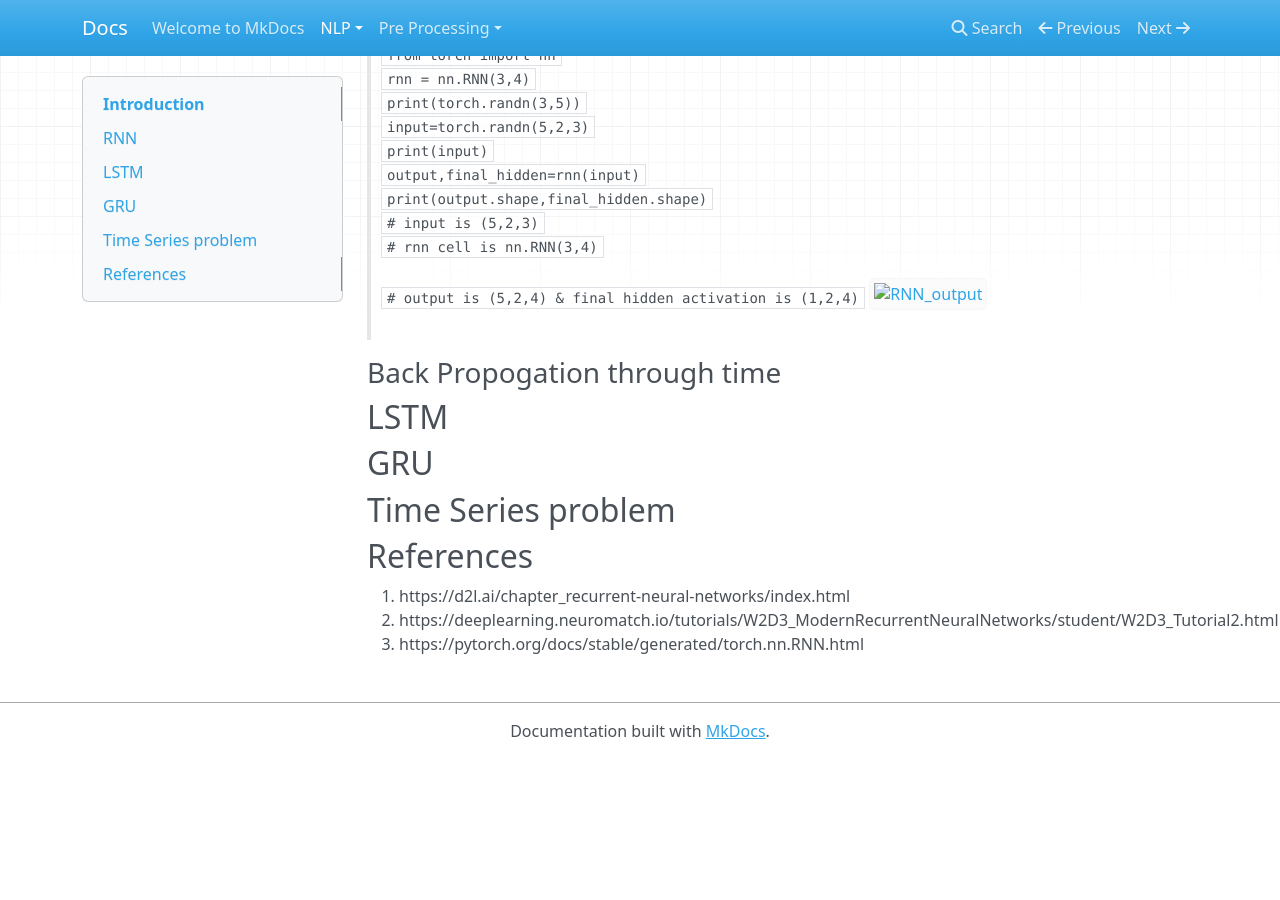
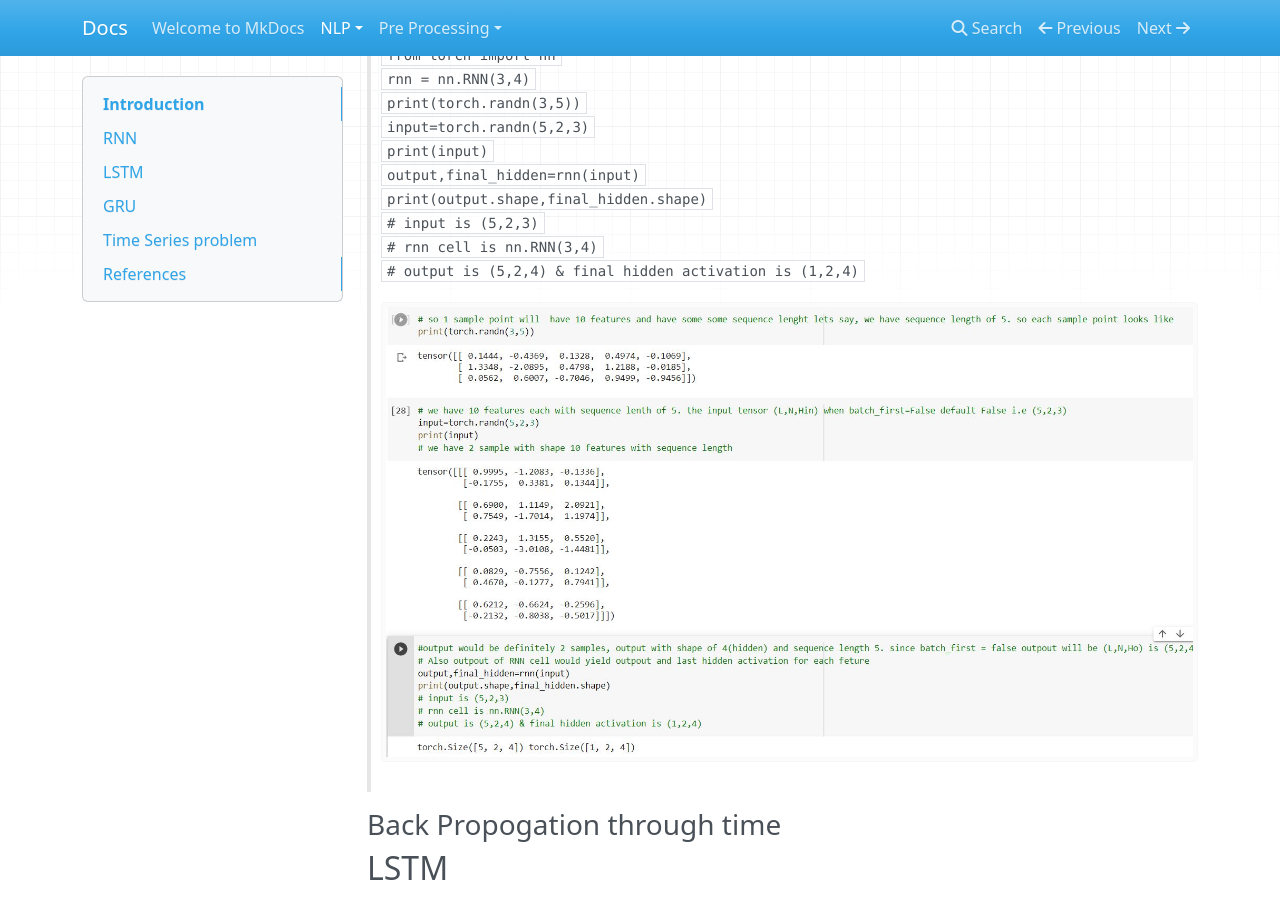
Before and after one commit to ankojubhanuprakash/portfolio_source, an MkDocs documentation site: the page built from docs/NLP/DeepLearning.md, in a window 1280 px wide and 900 px high, scrolled down 1727 px. Built offline with MkDocs 1.6.1, drawn with Linux system fonts in a browser that asks for light colours; nearby versions of some CDN libraries; formulas are drawn with MathJax 3; before the commit the page ends 2486 px from its top, so only the background shows below that.

Commit message:
changed Jpg to JPG

```diff
--- a/docs/NLP/DeepLearning.md
+++ b/docs/NLP/DeepLearning.md
@@ -41,7 +41,7 @@ Where U,V and W are the weight matrices to compute conetxt variable $h$ and outp
 > `# input is (5,2,3)`
 > `# rnn cell is nn.RNN(3,4)`
 > `# output is (5,2,4) & final hidden activation is (1,2,4)`
-[![RNN_output](Rnn_output.jpg)](https://github.com/ankojubhanuprakash/WorkSpace/blob/main/RNN.ipynb)
+[![RNN_output](Rnn_output.JPG)](https://github.com/ankojubhanuprakash/WorkSpace/blob/main/RNN.ipynb)
 
 ### Back Propogation through time
 ## LSTM
```
